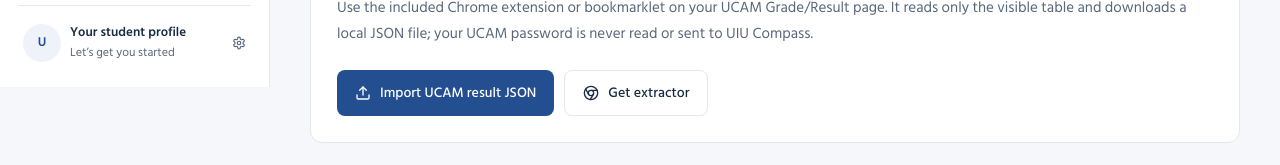
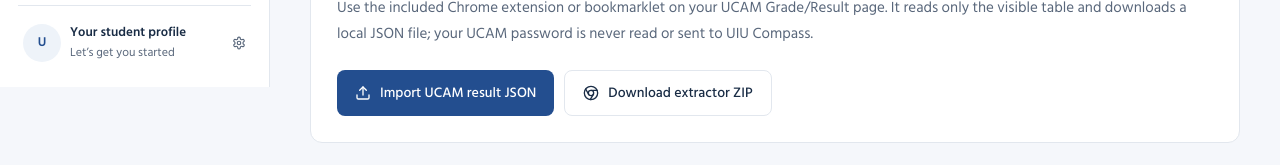
Before and after one commit to MSHLIKHON/uiu-compass, a React (Vite) app: page /settings in a window 1280 px wide. Shown: the part 713-878 px from the top of the page. Built offline with nearby package versions, Linux system fonts and the light colour scheme.

Commit message:
Add downloadable UCAM importer ZIP

```diff
--- a/src/pages/Settings.tsx
+++ b/src/pages/Settings.tsx
@@ -134,12 +134,11 @@ export default function Settings() {
           </button>
           <a
             className="secondary"
-            href="https://github.com/MSHLIKHON/uiu-compass/tree/main/integrations/ucam-importer"
-            target="_blank"
-            rel="noreferrer"
+            href={`${import.meta.env.BASE_URL}downloads/uiu-compass-ucam-importer.zip`}
+            download
           >
             <Chrome size={16} />
-            {t("Get extractor", "Extractor নিন")}
+            {t("Download extractor ZIP", "Extractor ZIP ডাউনলোড")}
           </a>
         </div>
         <input
```
Also changed, not shown: integrations/ucam-importer/README.md, 2 other files (tests, documents, lock files or other folders).
